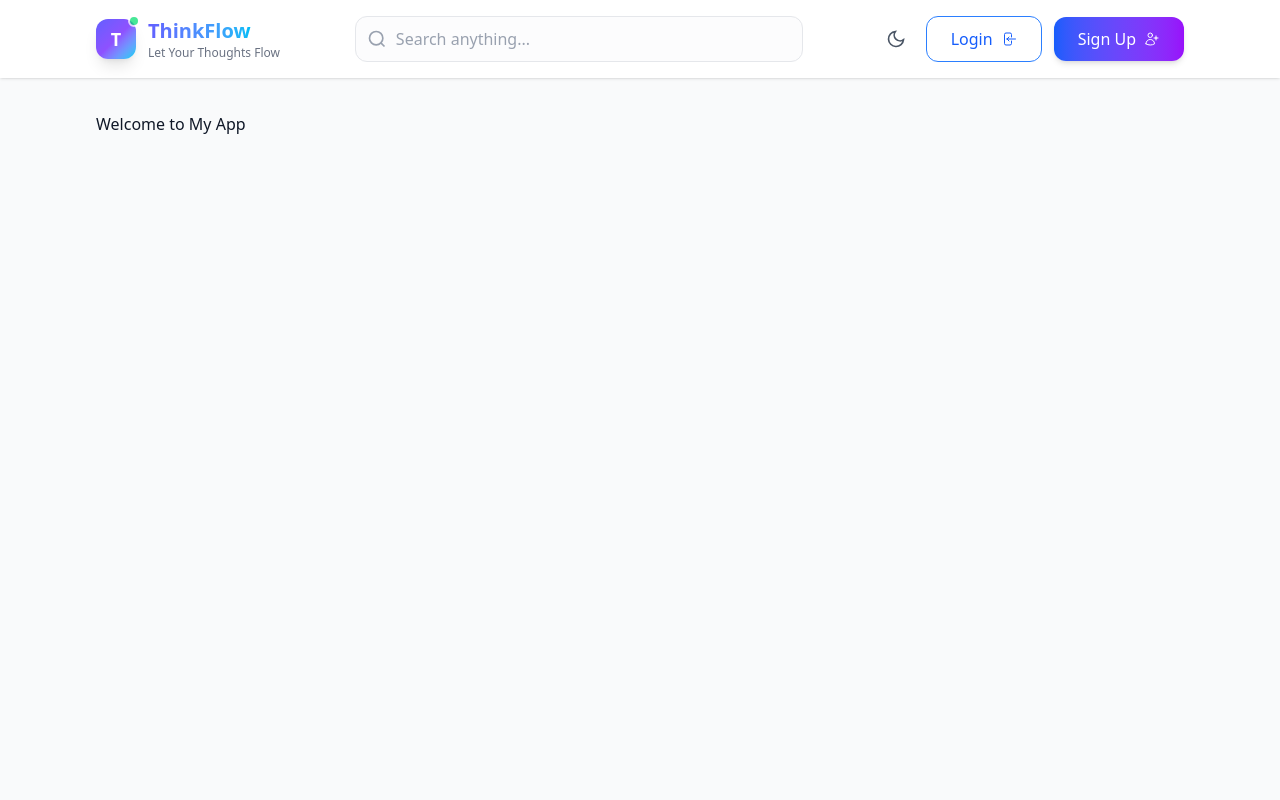
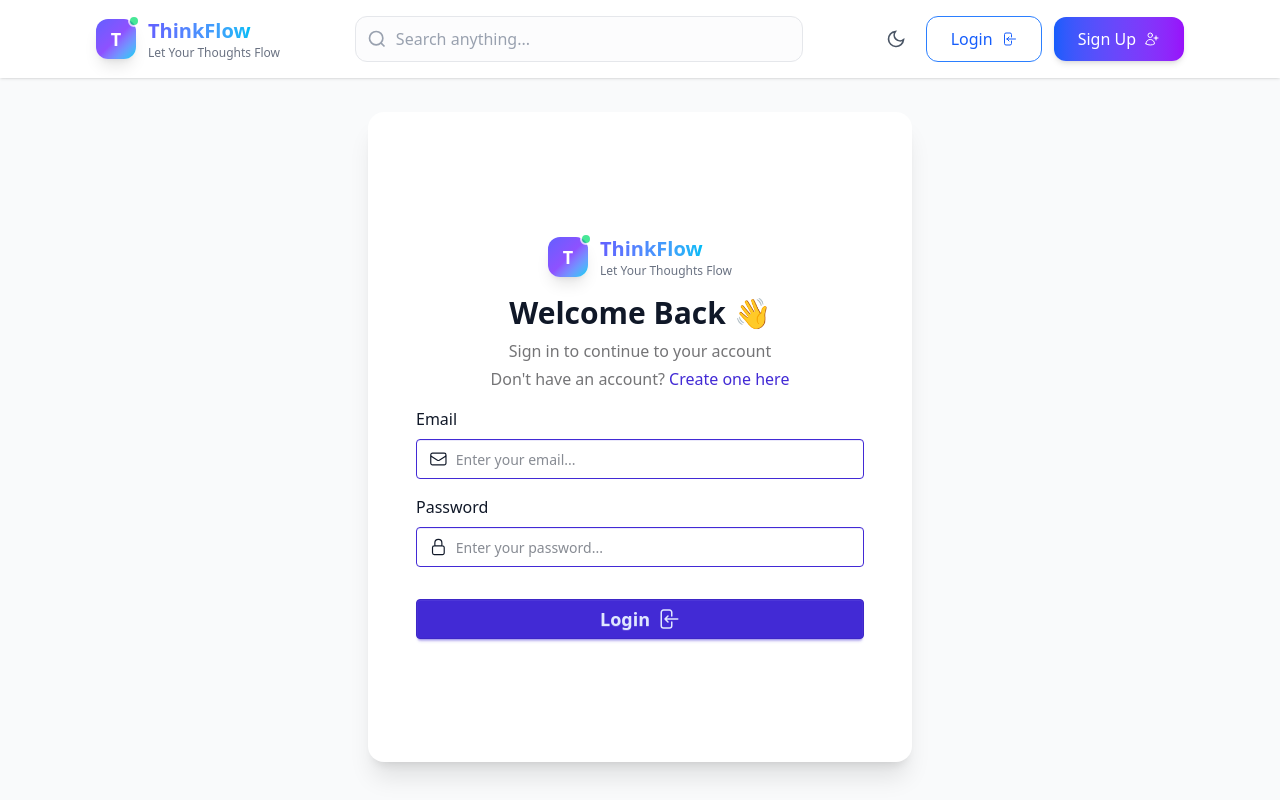
Before and after one commit to AhmedBedeir/react-blog, a React (Vite) app: page /login in a window 1280 px wide. Built offline with nearby package versions, Linux system fonts and the light colour scheme.

Commit message:
login page with authContext

```diff
--- a/src/App.jsx
+++ b/src/App.jsx
@@ -1,11 +1,24 @@
 import Navbar from "./components/Navbar/Navbar";
 import { containerStyle } from "./constants";
+import { useContext } from "react";
+import { AuthContext } from "./context/CreateAuthContext";
+import { Routes, Route } from "react-router";
+import Login from "./pages/auth/Login";
+import PageNotFound from "./components/PageNotFound";
+
 function App() {
+  const data = useContext(AuthContext);
+  console.log(data);
   return (
     <div className="transition-colors duration-200">
       <Navbar />
       <div className={`${containerStyle} mt-28`}>
-        <h1>Welcome to My App</h1>
+        <Routes>
+          <Route path="/" element={<h1 className="text-2xl">Home Page</h1>} />
+          <Route path="/login" element={<Login />} />
+          {/* not found route */}
+          <Route path="*" element={<PageNotFound />} />
+        </Routes>
       </div>
     </div>
   );
--- a/src/components/Navbar/Navbar.jsx
+++ b/src/components/Navbar/Navbar.jsx
@@ -3,6 +3,7 @@ import Logo from "./Logo";
 import { containerStyle } from "../../constants";
 import ThemeToggle from "./ThemeToggle";
 import MenuButton from "./MenuButton";
+import { Link } from "react-router";
 
 const Navbar = () => {
   const [isMenuOpen, setIsMenuOpen] = useState(false);
@@ -94,7 +95,8 @@ const Navbar = () => {
             <ThemeToggle isDark={isDark} toggleTheme={toggleTheme} />
 
             {/* CTA Buttons */}
-            <button
+            <Link
+              to="/login"
               className={`group relative px-6 py-2.5 border rounded-xl font-medium active:scale-95 transition-all duration-200 hover:shadow-md flex items-center space-x-2 ${
                 isDark
                   ? "border-blue-500 text-blue-400 hover:bg-blue-900/20 hover:shadow-blue-500/20"
@@ -116,9 +118,12 @@ const Navbar = () => {
                   d="M15.75 9V5.25A2.25 2.25 0 0 0 13.5 3h-6a2.25 2.25 0 0 0-2.25 2.25v13.5A2.25 2.25 0 0 0 7.5 21h6a2.25 2.25 0 0 0 2.25-2.25V15M12 9l-3 3m0 0 3 3m-3-3h12.75"
                 />
               </svg>
-            </button>
+            </Link>
 
-            <button className="group relative px-6 py-2.5 bg-gradient-to-r from-blue-600 to-purple-600 text-white rounded-xl font-medium hover:from-blue-700 hover:to-purple-700 active:scale-95 transition-all duration-200 shadow-md hover:shadow-lg hover:shadow-blue-500/25 flex items-center space-x-2">
+            <Link
+              to="/register"
+              className="group relative px-6 py-2.5 bg-gradient-to-r from-blue-600 to-purple-600 text-white rounded-xl font-medium hover:from-blue-700 hover:to-purple-700 active:scale-95 transition-all duration-200 shadow-md hover:shadow-lg hover:shadow-blue-500/25 flex items-center space-x-2"
+            >
               <span>Sign Up</span>
               <svg
                 xmlns="http://www.w3.org/2000/svg"
@@ -134,7 +139,7 @@ const Navbar = () => {
                   d="M18 7.5v3m0 0v3m0-3h3m-3 0h-3m-2.25-4.125a3.375 3.375 0 1 1-6.75 0 3.375 3.375 0 0 1 6.75 0ZM3 19.235v-.11a6.375 6.375 0 0 1 12.75 0v.109A12.318 12.318 0 0 1 9.374 21c-2.331 0-4.512-.645-6.374-1.766Z"
                 />
               </svg>
-            </button>
+            </Link>
           </div>
 
           {/* Mobile controls (menu button and toggle theme button)*/}
@@ -196,7 +201,8 @@ const Navbar = () => {
 
             {/* Mobile Buttons */}
             <div className="flex flex-col space-y-3 pt-2">
-              <button
+              <Link
+                to="/login"
                 className={`w-full px-6 py-3 border rounded-xl font-medium active:scale-98 transition-all duration-200 flex items-center justify-center space-x-2 ${
                   isDark
                     ? "border-blue-500 text-blue-400 hover:bg-blue-900/20"
@@ -218,9 +224,12 @@ const Navbar = () => {
                     d="M15.75 9V5.25A2.25 2.25 0 0 0 13.5 3h-6a2.25 2.25 0 0 0-2.25 2.25v13.5A2.25 2.25 0 0 0 7.5 21h6a2.25 2.25 0 0 0 2.25-2.25V15M12 9l-3 3m0 0 3 3m-3-3h12.75"
                   />
                 </svg>
-              </button>
+              </Link>
 
-              <button className="w-full px-6 py-3 bg-gradient-to-r from-blue-600 to-purple-600 text-white rounded-xl font-medium hover:from-blue-700 hover:to-purple-700 active:scale-98 transition-all duration-200 shadow-md flex items-center justify-center space-x-2">
+              <Link
+                to="/register"
+                className="w-full px-6 py-3 bg-gradient-to-r from-blue-600 to-purple-600 text-white rounded-xl font-medium hover:from-blue-700 hover:to-purple-700 active:scale-98 transition-all duration-200 shadow-md flex items-center justify-center space-x-2"
+              >
                 <span>Sign Up</span>
                 <svg
                   xmlns="http://www.w3.org/2000/svg"
@@ -236,7 +245,7 @@ const Navbar = () => {
                     d="M18 7.5v3m0 0v3m0-3h3m-3 0h-3m-2.25-4.125a3.375 3.375 0 1 1-6.75 0 3.375 3.375 0 0 1 6.75 0ZM3 19.235v-.11a6.375 6.375 0 0 1 12.75 0v.109A12.318 12.318 0 0 1 9.374 21c-2.331 0-4.512-.645-6.374-1.766Z"
                   />
                 </svg>
-              </button>
+              </Link>
             </div>
           </div>
         </div>
--- /dev/null
+++ b/src/components/PageNotFound.jsx
@@ -0,0 +1,17 @@
+import React from "react";
+
+function PageNotFound() {
+  return (
+    <div className="flex items-center justify-center ">
+      <div className="text-center">
+        <h1 className="text-6xl font-bold text-red-600">404</h1>
+        <p className="mt-4 text-xl text-gray-700">Page Not Found</p>
+        <p className="mt-2 text-gray-500">
+          The page you are looking for does not exist.
+        </p>
+      </div>
+    </div>
+  );
+}
+
+export default PageNotFound;
--- /dev/null
+++ b/src/context/AuthContext.jsx
@@ -0,0 +1,35 @@
+import { useState } from "react";
+import { AuthContext } from "./CreateAuthContext";
+
+function AuthContextProvider({ children }) {
+  const [user, setUser] = useState(
+    localStorage.getItem("user")
+      ? JSON.parse(localStorage.getItem("user"))
+      : null
+  );
+  const [token, setToken] = useState(
+    localStorage.getItem("token") ? localStorage.getItem("token") : null
+  );
+  const [loading, setLoading] = useState(true);
+  const [error, setError] = useState(null);
+
+  const isAuthenticated = () => {
+    return user && token;
+  };
+  const contextValue = {
+    user,
+    setUser,
+    token,
+    setToken,
+    loading,
+    setLoading,
+    error,
+    setError,
+    isAuthenticated,
+  };
+  return (
+    <AuthContext.Provider value={contextValue}>{children}</AuthContext.Provider>
+  );
+}
+
+export default AuthContextProvider;
--- /dev/null
+++ b/src/context/CreateAuthContext.jsx
@@ -0,0 +1,3 @@
+import { createContext } from "react";
+
+export const AuthContext = createContext();
--- a/src/index.css
+++ b/src/index.css
@@ -11,3 +11,6 @@
 [data-theme="light"] {
   @apply bg-gray-50 text-gray-900;
 }
+.bg-card {
+  @apply bg-white dark:bg-gray-800;
+}
--- a/src/main.jsx
+++ b/src/main.jsx
@@ -2,9 +2,11 @@ import { createRoot } from "react-dom/client";
 import "./index.css";
 import App from "./App.jsx";
 import { BrowserRouter } from "react-router";
-
+import AuthContextProvider from "./context/AuthContext.jsx";
 createRoot(document.getElementById("root")).render(
   <BrowserRouter>
-    <App />
+    <AuthContextProvider>
+      <App />
+    </AuthContextProvider>
   </BrowserRouter>
 );
--- /dev/null
+++ b/src/pages/auth/Login.jsx
@@ -0,0 +1,95 @@
+import React from "react";
+import Logo from "../../components/Navbar/Logo";
+import { Link } from "react-router";
+function Login() {
+  return (
+    <div className="bg-card py-8  rounded-2xl shadow-xl flex flex-col items-center justify-center w-[95%] sm:w-[80%] md:w-[70%] lg:w-[60%] xl:w-[50%] mx-auto lg:min-h-[calc(100vh-150px)] ">
+      <Logo />
+      <h1 className="text-3xl font-bold mt-4">Welcome Back 👋</h1>
+      <p className="text-base-content/60 text-center mt-2">
+        Sign in to continue to your account
+      </p>
+      <p className="text-base-content/60 text-center mt-1 mb-4">
+        Don't have an account?{" "}
+        <Link
+          to="/register"
+          className="text-primary hover:text-primary-focus font-medium hover:underline"
+        >
+          Create one here
+        </Link>
+      </p>
+      <form
+        className="flex flex-col gap-4 w-full max-w-md px-4 md:px-0"
+        onSubmit={(e) => {
+          e.preventDefault();
+          // Handle form submission logic here
+          alert("Login form submitted");
+        }}
+      >
+        <div className="flex flex-col gap-2">
+          <label htmlFor="email">Email</label>
+          <label className="input input-primary w-full">
+            <svg
+              xmlns="http://www.w3.org/2000/svg"
+              fill="none"
+              viewBox="0 0 24 24"
+              strokeWidth={1.5}
+              stroke="currentColor"
+              className="size-5"
+            >
+              <path
+                strokeLinecap="round"
+                strokeLinejoin="round"
+                d="M21.75 6.75v10.5a2.25 2.25 0 0 1-2.25 2.25h-15a2.25 2.25 0 0 1-2.25-2.25V6.75m19.5 0A2.25 2.25 0 0 0 19.5 4.5h-15a2.25 2.25 0 0 0-2.25 2.25m19.5 0v.243a2.25 2.25 0 0 1-1.07 1.916l-7.5 4.615a2.25 2.25 0 0 1-2.36 0L3.32 8.91a2.25 2.25 0 0 1-1.07-1.916V6.75"
+              />
+            </svg>
+            <input id="email" type="email" placeholder="Enter your email..." />
+          </label>
+        </div>
+        <div className="flex flex-col gap-2">
+          <label htmlFor="password">Password</label>
+          <label className="input input-primary w-full">
+            <svg
+              xmlns="http://www.w3.org/2000/svg"
+              fill="none"
+              viewBox="0 0 24 24"
+              strokeWidth={1.5}
+              stroke="currentColor"
+              className="size-5"
+            >
+              <path
+                strokeLinecap="round"
+                strokeLinejoin="round"
+                d="M16.5 10.5V6.75a4.5 4.5 0 1 0-9 0v3.75m-.75 11.25h10.5a2.25 2.25 0 0 0 2.25-2.25v-6.75a2.25 2.25 0 0 0-2.25-2.25H6.75a2.25 2.25 0 0 0-2.25 2.25v6.75a2.25 2.25 0 0 0 2.25 2.25Z"
+              />
+            </svg>
+            <input
+              id="password"
+              type="password"
+              placeholder="Enter your password..."
+            />
+          </label>
+        </div>
+        <button type="submit" className="btn btn-primary text-lg w-full mt-4">
+          Login
+          <svg
+            xmlns="http://www.w3.org/2000/svg"
+            fill="none"
+            viewBox="0 0 24 24"
+            strokeWidth={1.5}
+            stroke="currentColor"
+            className="size-6"
+          >
+            <path
+              strokeLinecap="round"
+              strokeLinejoin="round"
+              d="M15.75 9V5.25A2.25 2.25 0 0 0 13.5 3h-6a2.25 2.25 0 0 0-2.25 2.25v13.5A2.25 2.25 0 0 0 7.5 21h6a2.25 2.25 0 0 0 2.25-2.25V15M12 9l-3 3m0 0 3 3m-3-3h12.75"
+            />
+          </svg>
+        </button>
+      </form>
+    </div>
+  );
+}
+
+export default Login;
```
